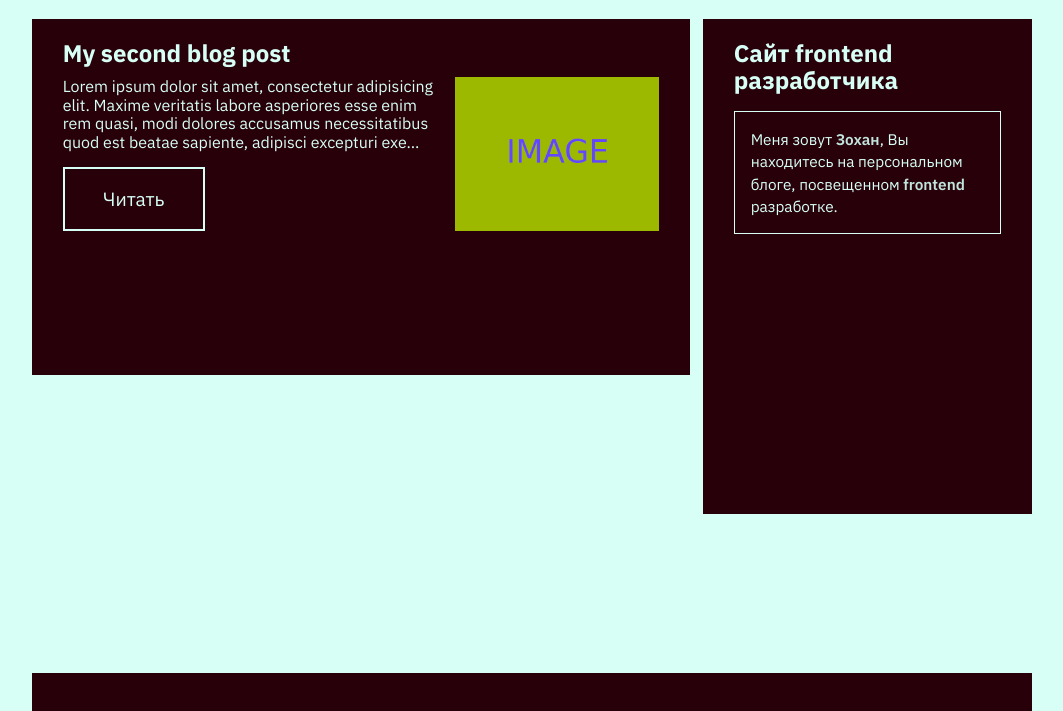
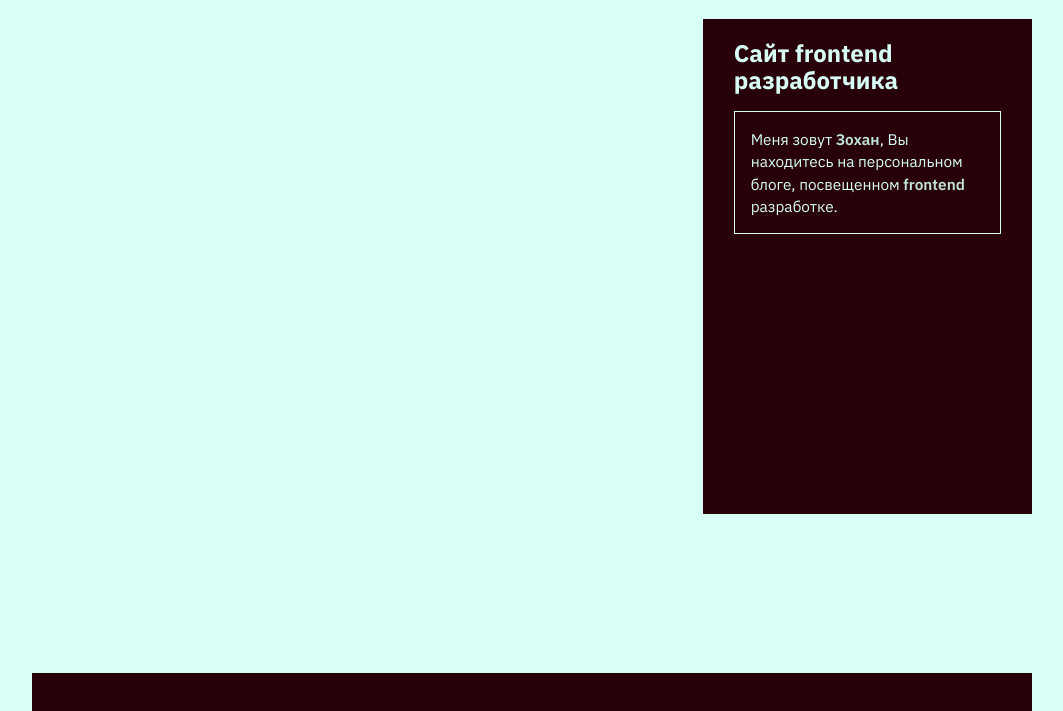
Before and after one commit to ElijahBitkov/zohan_site, a Gatsby site: page / in a window 1280 px wide. Shown: the part 89-800 px from the top of the page, without its empty margins (108-1171 px from the left). Built offline with nearby package versions, Linux system fonts and the light colour scheme; Gatsby itself is replaced by a stand-in of ours.

Commit message:
202101060857-netify

```diff
--- a/src/markdown-pages/202012281041/index.md
+++ /dev/null
@@ -1,10 +0,0 @@
----
-slug: "/blog/my-second-post"
-date: "2019-05-04"
-title: "My second blog post"
-featuredImage: ./banner.jpg
-description: "Lorem ipsum dolor sit amet, consectetur adipisicing elit. Maxime veritatis labore asperiores esse enim rem quasi, modi dolores accusamus necessitatibus quod est beatae sapiente, adipisci excepturi exercitationem, veniam at voluptatibus."
----
-
-Lorem ipsum dolor sit amet, consectetur adipisicing elit. Maxime veritatis labore asperiores esse enim rem quasi, modi dolores accusamus necessitatibus quod est beatae sapiente, adipisci excepturi exercitationem, veniam at voluptatibus.Lorem ipsum dolor sit amet, consectetur adipisicing elit. Maxime veritatis labore asperiores esse enim rem quasi, modi dolores accusamus necessitatibus quod est beatae sapiente, adipisci excepturi exercitationem, veniam at voluptatibus.
-Lorem ipsum dolor sit amet, consectetur adipisicing elit. Maxime veritatis labore asperiores esse enim rem quasi, modi dolores accusamus necessitatibus quod est beatae sapiente, adipisci excepturi exercitationem, veniam at voluptatibus.
--- a/src/templates/blogTemplate.js
+++ b/src/templates/blogTemplate.js
@@ -41,7 +41,6 @@ export default function Template({ data }) {
 
     let featuredImgFluid = frontmatter.featuredImage.childImageSharp.fluid
 
-    if (frontmatter.title && html && featuredImgFluid) {
     return (
         <Layout sideContent={ <About/>}>
             <PostStyle />
@@ -58,8 +57,6 @@ export default function Template({ data }) {
             </article>
         </Layout>
     )
-    }
-    return null;
 }
 
 export const pageQuery = graphql`
```
Also changed, not shown: src/markdown-pages/202012281041/banner.jpg (deleted). Lines whose indentation alone changed are shown as unchanged.
